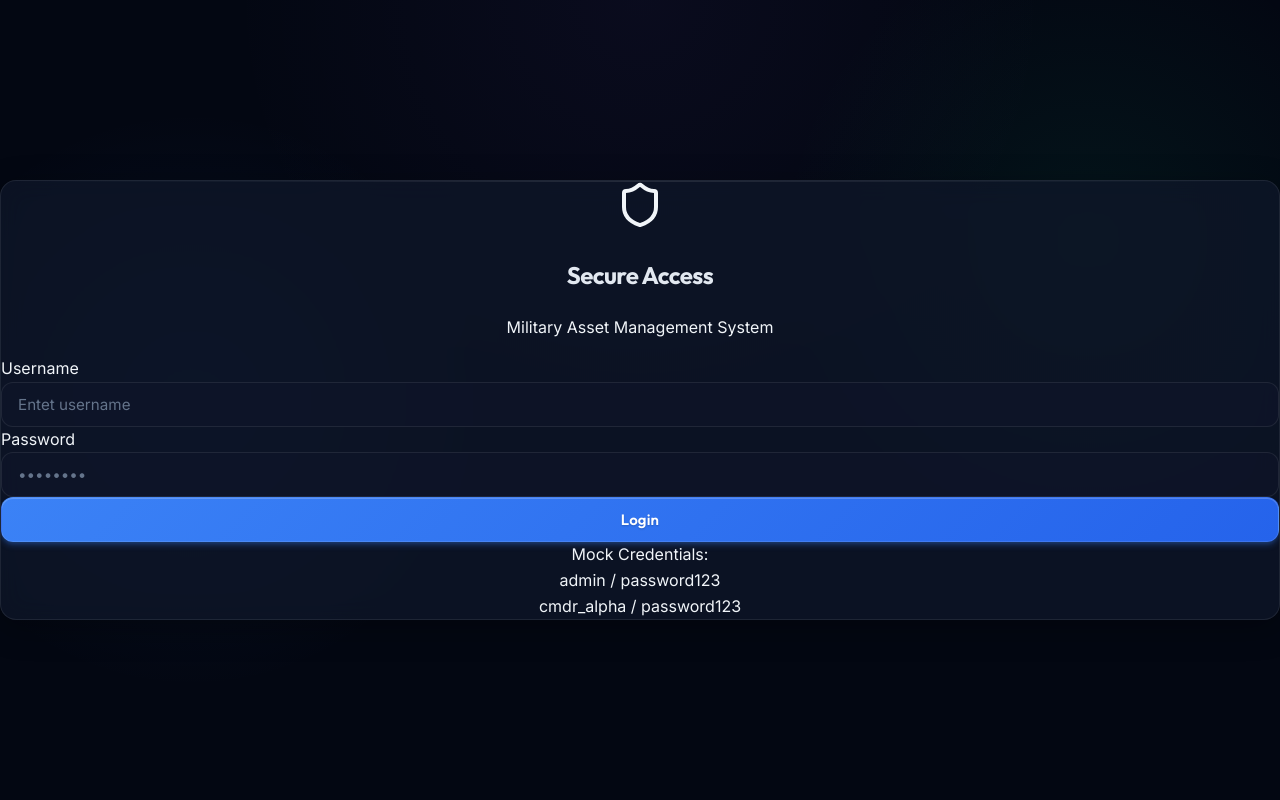
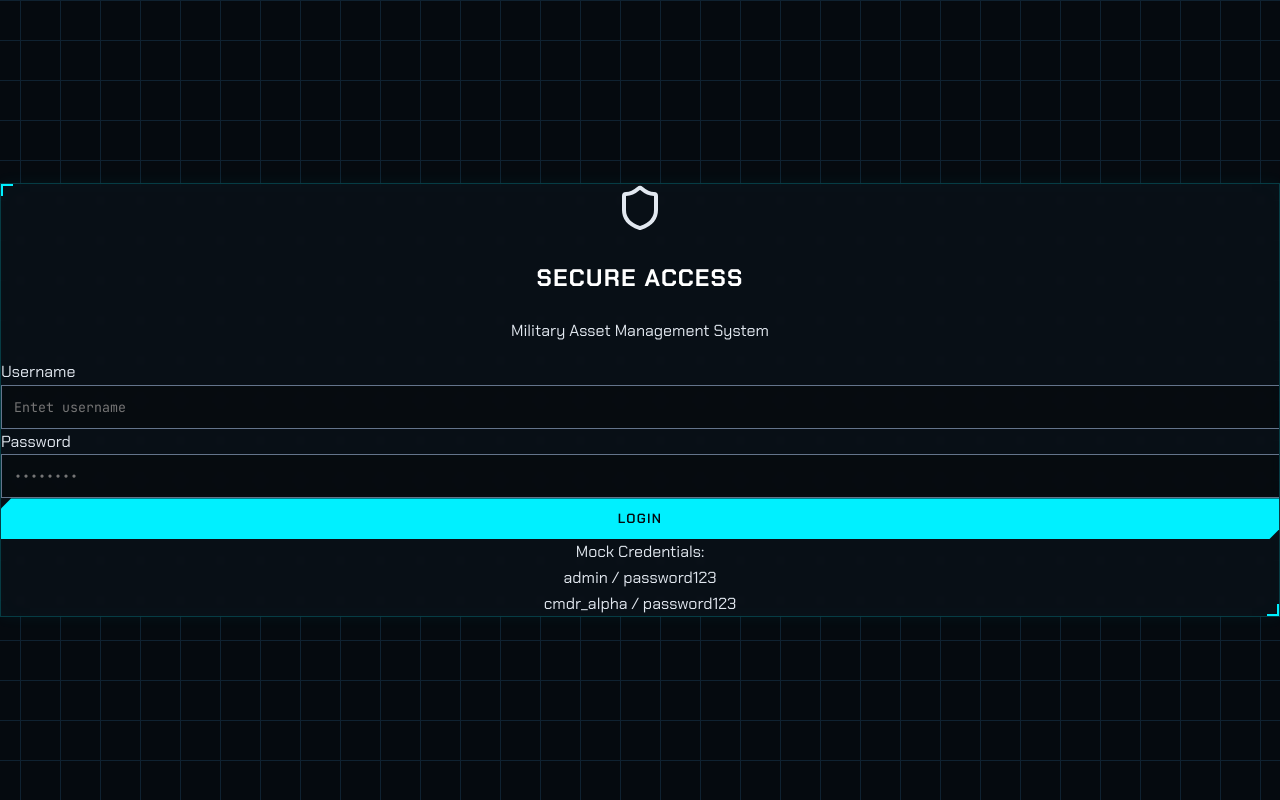
Before and after one commit to AKHILAKOYADA/MilitaryAssestManagement, a React (Vite) app in the folder client/: page /login in a window 1280 px wide. Built offline with nearby package versions, Linux system fonts and the light colour scheme; no server answers.

Commit message:
UI Overhaul: Tactical Military Theme

```diff
--- a/client/src/index.css
+++ b/client/src/index.css
@@ -1,53 +1,43 @@
-@import url('https://fonts.googleapis.com/css2?family=Inter:wght@300;400;500;600;700;800&family=Outfit:wght@400;500;600;700&display=swap');
+@import url('https://fonts.googleapis.com/css2?family=Chakra+Petch:wght@300;400;500;600;700&family=JetBrains+Mono:wght@400;700&display=swap');
 
 @tailwind base;
 @tailwind components;
 @tailwind utilities;
 
 :root {
-  /* Richer, deeply saturated dark theme */
-  --bg-primary: #030712;
-  --bg-secondary: #0f172a;
-  --bg-tertiary: #1e293b;
+  /* Tactical Military Theme */
+  --bg-primary: #050a0f; /* Deep void */
+  --bg-secondary: #0a1118; /* Dark gunmetal */
+  --bg-tertiary: #131c26; /* Panel bg */
+  --bg-grid: #0f2231;
 
   /* Typography */
-  --font-sans: 'Inter', system-ui, -apple-system, sans-serif;
-  --font-heading: 'Outfit', sans-serif;
+  --font-heading: 'Chakra Petch', sans-serif; /* Sci-fi/Tech look */
+  --font-mono: 'JetBrains Mono', monospace; /* Data/Code */
+  --font-sans: 'Chakra Petch', sans-serif; /* Unified look for consistency */
 
   /* Text Colors */
-  --text-primary: #f1f5f9;
+  --text-primary: #e2e8f0;
   --text-secondary: #94a3b8;
   --text-muted: #64748b;
-  --text-highlight: #e2e8f0;
+  --text-scifi: #00f0ff; /* Holographic cyan text */
 
-  /* Vibrant Accents */
-  --accent-primary: #3b82f6;
-  /* Vivid Blue */
-  --accent-secondary: #10b981;
-  /* Emerald */
-  --accent-purple: #8b5cf6;
-  /* Violet */
-  --accent-amber: #f59e0b;
-  /* Amber */
-  --accent-rose: #f43f5e;
-  /* Rose */
+  /* Tactical Accents */
+  --accent-cyan: #00f0ff; /* Primary HUD color */
+  --accent-olive: #5c7f67; /* Camo hint */
+  --accent-warning: #f59e0b; /* Alert amber */
+  --accent-danger: #ef4444; /* Critical red */
 
-  /* Glassmorphism System */
-  --glass-bg: rgba(15, 23, 42, 0.75);
-  --glass-border: rgba(255, 255, 255, 0.08);
-  /* Lighter, crisper border */
-  --glass-highlight: rgba(255, 255, 255, 0.05);
-  /* Subtle inner glow */
-  --glass-shadow: 0 8px 32px 0 rgba(0, 0, 0, 0.3);
+  /* UI Borders */
+  --border-tech: rgba(0, 240, 255, 0.2);
+  --border-subtle: rgba(255, 255, 255, 0.05);
 
-  --radius-sm: 0.5rem;
-  --radius-md: 0.75rem;
-  --radius-lg: 1rem;
-  --radius-full: 9999px;
+  /* Glass/HUD System */
+  --hud-bg: rgba(10, 17, 24, 0.85);
+  --hud-border: 1px solid var(--border-tech);
+  --hud-shadow: 0 0 20px rgba(0, 240, 255, 0.1);
 
-  --transition-base: 0.2s cubic-bezier(0.4, 0, 0.2, 1);
-  --transition-smooth: 0.3s cubic-bezier(0.4, 0, 0.2, 1);
-  --transition-bounce: 0.4s cubic-bezier(0.175, 0.885, 0.32, 1.275);
+  --radius-tech: 2px; /* Sharp corners for military look */
 }
 
 body {
@@ -56,307 +46,153 @@ body {
   font-family: var(--font-sans);
   background-color: var(--bg-primary);
   color: var(--text-primary);
-  -webkit-font-smoothing: antialiased;
-  -moz-osx-font-smoothing: grayscale;
   line-height: 1.6;
 
-  /* Complex, rich mesh gradient background */
+  /* Tactical Grid Background */
   background-image:
-    radial-gradient(circle at 15% 50%, rgba(59, 130, 246, 0.08) 0%, transparent 25%),
-    radial-gradient(circle at 85% 30%, rgba(16, 185, 129, 0.08) 0%, transparent 25%),
-    radial-gradient(circle at 50% 0%, rgba(139, 92, 246, 0.05) 0%, transparent 40%);
-  background-attachment: fixed;
-  /* Parallax-like feel */
-  min-height: 100vh;
+    linear-gradient(var(--bg-grid) 1px, transparent 1px),
+    linear-gradient(90deg, var(--bg-grid) 1px, transparent 1px);
+  background-size: 40px 40px;
+  background-position: center top;
 }
 
-/* Hyperlinks */
-a {
-  color: var(--accent-primary);
-  text-decoration: none;
-  transition: all var(--transition-base);
-  font-weight: 500;
+/* Scrollbar */
+::-webkit-scrollbar { width: 6px; }
+::-webkit-scrollbar-track { background: var(--bg-primary); }
+::-webkit-scrollbar-thumb { background: var(--border-tech); }
+
+/* Headings */
+h1, h2, h3, h4, h5, h6 {
+  font-family: var(--font-heading);
+  text-transform: uppercase;
+  letter-spacing: 0.05em;
+  color: white;
 }
 
-a:hover {
-  color: var(--accent-secondary);
-  text-decoration: underline;
-  text-underline-offset: 4px;
-  text-decoration-thickness: 2px;
+/*
+  COMPONENT CLASSES
+  We use standard class names but drastic style changes
+*/
+
+/* Tech Panel (replaces Glass Panel) */
+.glass-panel {
+  background: var(--hud-bg);
+  border: 1px solid var(--border-tech);
+  box-shadow: 0 0 15px rgba(0, 240, 255, 0.05), inset 0 0 20px rgba(0, 240, 255, 0.02);
+  position: relative;
+  overflow: hidden;
+  backdrop-filter: blur(4px);
 }
 
-h1,
-h2,
-h3,
-h4,
-h5,
-h6 {
-  font-family: var(--font-heading);
-  letter-spacing: -0.025em;
-  /* Tight tracking for headings */
-  color: var(--text-highlight);
-}
-
-/* Custom Scrollbar - Sleeker */
-::-webkit-scrollbar {
-  width: 6px;
-  height: 6px;
-}
-
-::-webkit-scrollbar-track {
-  background: transparent;
-}
-
-::-webkit-scrollbar-thumb {
-  background: var(--bg-tertiary);
-  border-radius: var(--radius-full);
-  transition: background var(--transition-base);
-}
-
-::-webkit-scrollbar-thumb:hover {
-  background: var(--text-muted);
-}
-
-/* Premium Glass Panel */
-.glass-panel {
-  background: var(--glass-bg);
-  backdrop-filter: blur(12px);
-  -webkit-backdrop-filter: blur(12px);
-  border: 1px solid var(--glass-border);
-  box-shadow: var(--glass-shadow);
-  border-radius: var(--radius-lg);
-  transition: transform var(--transition-base), box-shadow var(--transition-base), border-color var(--transition-base);
-  position: relative;
-  overflow: hidden;
-}
-
+/* Corner Markers for Panels */
 .glass-panel::before {
   content: '';
   position: absolute;
-  top: 0;
-  left: 0;
-  right: 0;
-  height: 1px;
-  background: linear-gradient(90deg, transparent, rgba(255, 255, 255, 0.2), transparent);
-  opacity: 0.5;
+  top: 0; left: 0;
+  width: 10px; height: 10px;
+  border-top: 2px solid var(--accent-cyan);
+  border-left: 2px solid var(--accent-cyan);
+}
+.glass-panel::after {
+  content: '';
+  position: absolute;
+  bottom: 0; right: 0;
+  width: 10px; height: 10px;
+  border-bottom: 2px solid var(--accent-cyan);
+  border-right: 2px solid var(--accent-cyan);
 }
 
-.glass-panel:hover {
-  border-color: rgba(255, 255, 255, 0.15);
-  box-shadow: 0 12px 40px 0 rgba(0, 0, 0, 0.4);
-}
-
-/* Premium Buttons */
+/* Buttons */
 .btn {
+  font-family: var(--font-heading);
+  text-transform: uppercase;
+  letter-spacing: 0.1em;
+  font-weight: 600;
   padding: 0.75rem 1.5rem;
-  border-radius: var(--radius-md);
-  font-weight: 600;
-  font-size: 0.9375rem;
-  font-family: var(--font-heading);
+  border: none;
   cursor: pointer;
-  transition: all var(--transition-base);
-  border: none;
-  outline: none;
-  display: inline-flex;
-  align-items: center;
-  justify-content: center;
-  gap: 0.5rem;
-  letter-spacing: 0.01em;
+  transition: all 0.2s;
   position: relative;
-  overflow: hidden;
-}
-
-.btn:active {
-  transform: scale(0.97);
+  clip-path: polygon(10px 0, 100% 0, 100% calc(100% - 10px), calc(100% - 10px) 100%, 0 100%, 0 10px);
 }
 
 .btn-primary {
-  background: linear-gradient(135deg, var(--accent-primary), #2563eb);
-  color: white;
-  border: 1px solid rgba(255, 255, 255, 0.1);
-  box-shadow: 0 4px 6px -1px rgba(59, 130, 246, 0.3),
-    0 2px 4px -1px rgba(59, 130, 246, 0.15),
-    inset 0 1px 0 rgba(255, 255, 255, 0.2);
-  text-shadow: 0 1px 2px rgba(0, 0, 0, 0.2);
+  background: var(--accent-cyan);
+  color: var(--bg-primary); /* Contrast text */
 }
 
 .btn-primary:hover {
-  transform: translateY(-1px);
-  box-shadow: 0 6px 12px -1px rgba(59, 130, 246, 0.4),
-    0 4px 8px -1px rgba(59, 130, 246, 0.25),
-    inset 0 1px 0 rgba(255, 255, 255, 0.3);
-  filter: brightness(1.1);
+  background: white;
+  box-shadow: 0 0 15px var(--accent-cyan);
 }
 
 .btn-secondary {
-  background: rgba(255, 255, 255, 0.05);
-  color: var(--text-primary);
-  border: 1px solid var(--glass-border);
-}
-
-.btn-secondary:hover {
-  background: rgba(255, 255, 255, 0.1);
-  border-color: rgba(255, 255, 255, 0.2);
+  background: transparent;
+  color: var(--accent-cyan);
+  border: 1px solid var(--accent-cyan);
 }
 
 .btn-danger {
-  background: linear-gradient(135deg, var(--accent-rose), #e11d48);
+  background: var(--accent-danger);
   color: white;
-  border: 1px solid rgba(255, 255, 255, 0.1);
-  box-shadow: 0 4px 6px -1px rgba(244, 63, 94, 0.3);
 }
 
-.btn-danger:hover {
-  transform: translateY(-1px);
-  filter: brightness(1.1);
-  box-shadow: 0 6px 12px -1px rgba(244, 63, 94, 0.4);
+/* Inputs */
+.input-field {
+  background: rgba(0, 0, 0, 0.3);
+  border: 1px solid var(--text-muted);
+  border-radius: 0; /* Sharp */
+  color: var(--accent-cyan);
+  padding: 0.75rem;
+  width: 100%;
+  font-family: var(--font-mono);
+}
+.input-field:focus {
+  outline: none;
+  border-color: var(--accent-cyan);
+  box-shadow: 0 0 10px rgba(0, 240, 255, 0.2);
 }
 
-/* Modern Inputs */
-.input-field {
-  background: rgba(15, 23, 42, 0.6);
-  border: 1px solid var(--glass-border);
-  color: var(--text-primary);
-  padding: 0.75rem 1rem;
-  border-radius: var(--radius-md);
+/* Tables */
+table {
   width: 100%;
-  box-sizing: border-box;
-  transition: all var(--transition-base);
-  font-size: 0.95rem;
-  font-family: var(--font-sans);
+  border-collapse: separate;
+  border-spacing: 0 4px; /* Space between rows */
 }
 
-.input-field:focus {
-  outline: none;
-  border-color: var(--accent-primary);
-  box-shadow: 0 0 0 3px rgba(59, 130, 246, 0.2);
-  background: rgba(15, 23, 42, 0.9);
-}
-
-.input-field::placeholder {
-  color: var(--text-muted);
-}
-
-/* Table Styles - Modern & Clean */
-.table-container {
-  overflow-x: auto;
-  border-radius: var(--radius-lg);
-  border: 1px solid var(--glass-border);
-}
-
-table {
-  width: 100%;
-  border-collapse: collapse;
-  text-align: left;
+thead {
+  font-family: var(--font-mono);
+  color: var(--text-secondary);
+  font-size: 0.8rem;
 }
 
 th {
   padding: 1rem;
-  font-family: var(--font-heading);
-  font-weight: 600;
-  text-transform: uppercase;
-  font-size: 0.75rem;
-  letter-spacing: 0.05em;
-  color: var(--text-secondary);
-  background: rgba(15, 23, 42, 0.6);
-  border-bottom: 1px solid var(--glass-border);
+  text-align: left;
+  border-bottom: 1px solid var(--border-tech);
+}
+
+tbody tr {
+  background: rgba(255,255,255,0.02);
+  transition: all 0.2s;
+}
+
+tbody tr:hover {
+  background: rgba(0, 240, 255, 0.1);
+  transform: translateX(5px);
 }
 
 td {
   padding: 1rem;
-  font-size: 0.875rem;
-  border-bottom: 1px solid var(--glass-border);
-  color: var(--text-highlight);
-  transition: background var(--transition-base);
+  border-bottom: 1px solid rgba(255,255,255,0.05);
+  font-family: var(--font-mono);
+  font-size: 0.9rem;
 }
 
-tr:last-child td {
-  border-bottom: none;
+/* Utilities */
+.text-gradient {
+  background: linear-gradient(to right, var(--accent-cyan), white);
+  -webkit-background-clip: text;
+  background-clip: text;
+  color: transparent;
 }
-
-tbody tr:hover td {
-  background: rgba(255, 255, 255, 0.02);
-}
-
-/* Card Grid Layouts */
-.page-container {
-  padding: 2rem;
-  max-width: 1600px;
-  margin: 0 auto;
-  animation: fadeIn 0.5s ease-out;
-}
-
-.dashboard-grid {
-  display: grid;
-  grid-template-columns: repeat(auto-fit, minmax(300px, 1fr));
-  gap: 1.5rem;
-}
-
-/* Animations */
-@keyframes fadeIn {
-  from {
-    opacity: 0;
-    transform: translateY(10px);
-  }
-
-  to {
-    opacity: 1;
-    transform: translateY(0);
-  }
-}
-
-@keyframes slideInRight {
-  from {
-    opacity: 0;
-    transform: translateX(-20px);
-  }
-
-  to {
-    opacity: 1;
-    transform: translateX(0);
-  }
-}
-
-.animate-fade-in {
-  animation: fadeIn 0.4s ease-out forwards;
-}
-
-.animate-slide-in {
-  animation: slideInRight 0.4s ease-out forwards;
-}
-
-/* Status Badges */
-.badge {
-  display: inline-flex;
-  align-items: center;
-  padding: 0.25rem 0.75rem;
-  border-radius: var(--radius-full);
-  font-size: 0.75rem;
-  font-weight: 600;
-  text-transform: uppercase;
-  letter-spacing: 0.05em;
-}
-
-.badge-success {
-  background: rgba(16, 185, 129, 0.15);
-  color: #34d399;
-  border: 1px solid rgba(16, 185, 129, 0.2);
-}
-
-.badge-warning {
-  background: rgba(245, 158, 11, 0.15);
-  color: #fbbf24;
-  border: 1px solid rgba(245, 158, 11, 0.2);
-}
-
-.badge-danger {
-  background: rgba(239, 68, 68, 0.15);
-  color: #f87171;
-  border: 1px solid rgba(239, 68, 68, 0.2);
-}
-
-.badge-info {
-  background: rgba(59, 130, 246, 0.15);
-  color: #60a5fa;
-  border: 1px solid rgba(59, 130, 246, 0.2);
-}
--- a/client/src/pages/Assignments.jsx
+++ b/client/src/pages/Assignments.jsx
@@ -56,8 +56,8 @@ const Assignments = () => {
     return (
         <div>
             <div className="flex flex-col items-center mb-10 gap-6">
-                <h1 className="text-3xl font-bold bg-clip-text text-transparent bg-gradient-to-r from-blue-400 to-emerald-400">
-                    Assignments & Expenditures
+                <h1 className="text-3xl font-black text-white uppercase tracking-[0.2em] font-[--font-heading] drop-shadow-[0_0_15px_rgba(255,255,255,0.2)]">
+                    <span className="text-[--accent-cyan]">Assignments</span> & Expenditures
                 </h1>
                 <div className="flex gap-4">
                     <button
--- a/client/src/pages/Purchases.jsx
+++ b/client/src/pages/Purchases.jsx
@@ -54,8 +54,8 @@ const Purchases = () => {
     return (
         <div>
             <div className="flex flex-col items-center mb-10 gap-6">
-                <h1 className="text-3xl font-bold bg-clip-text text-transparent bg-gradient-to-r from-blue-400 to-emerald-400">
-                    Procurement Log
+                <h1 className="text-3xl font-black text-white uppercase tracking-[0.2em] font-[--font-heading] drop-shadow-[0_0_15px_rgba(255,255,255,0.2)]">
+                    Procurement <span className="text-[--accent-cyan]">Log</span>
                 </h1>
                 <button
                     onClick={() => setIsModalOpen(true)}
--- a/client/src/pages/Transfers.jsx
+++ b/client/src/pages/Transfers.jsx
@@ -55,8 +55,8 @@ const Transfers = () => {
     return (
         <div>
             <div className="flex flex-col items-center mb-10 gap-6">
-                <h1 className="text-3xl font-bold bg-clip-text text-transparent bg-gradient-to-r from-blue-400 to-emerald-400">
-                    Base Transfers
+                <h1 className="text-3xl font-black text-white uppercase tracking-[0.2em] font-[--font-heading] drop-shadow-[0_0_15px_rgba(255,255,255,0.2)]">
+                    Base <span className="text-[--accent-cyan]">Transfers</span>
                 </h1>
                 <button
                     onClick={() => setIsModalOpen(true)}
```
Also changed, not shown: client/src/components/Navbar.jsx (+40 -30 lines), client/src/pages/Dashboard.jsx (+61 -40 lines), 1 other file (tests, documents, lock files or other folders).
